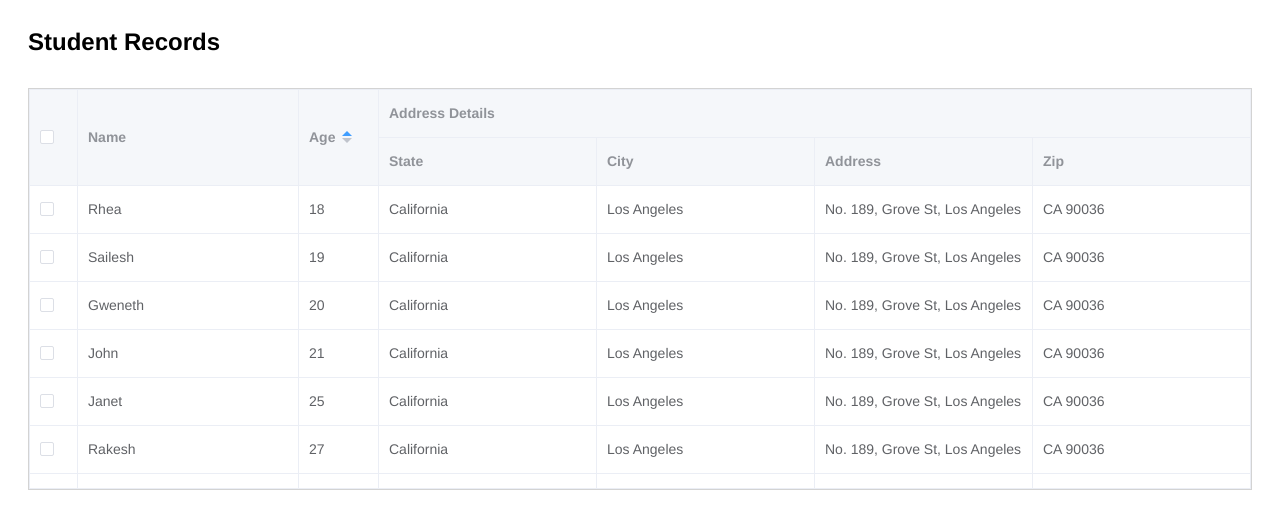
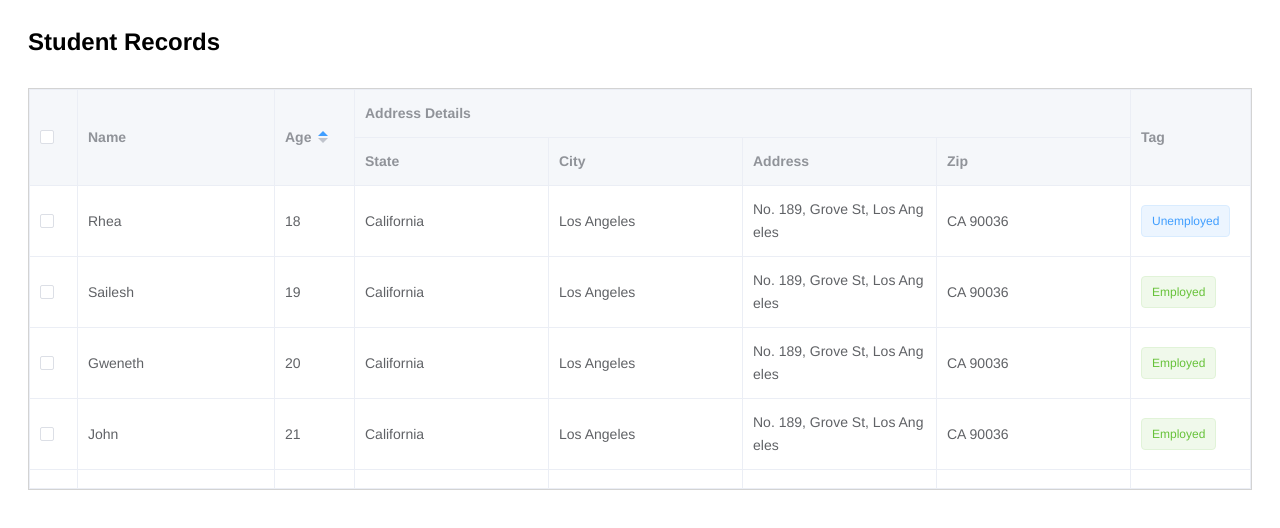
Before and after one commit to amansharma007/element-datatable-example, a Vue app: page / in a window 1280 px wide. Shown: the top 528 px of the page. Built offline with nearby package versions, Linux system fonts and the light colour scheme.

Commit message:
Add tag column with Employed and Unemployed

```diff
--- a/src/components/StudentRecords.vue
+++ b/src/components/StudentRecords.vue
@@ -16,6 +16,14 @@
             <el-table-column prop="city" label="City"></el-table-column>
             <el-table-column prop="address" label="Address"></el-table-column>
             <el-table-column prop="zip" label="Zip"></el-table-column>
+          </el-table-column>
+          <el-table-column prop="tag" label="Tag" width="120">
+            <template slot-scope="scope">
+              <el-tag
+                :type="scope.row.tag === 'Employed' ? 'success' : 'primary'"
+                disable-transitions
+              >{{scope.row.tag}}</el-tag>
+            </template>
           </el-table-column>
         </el-table>
       </el-col>
--- a/src/data/students_data.js
+++ b/src/data/students_data.js
@@ -6,6 +6,7 @@ export const STUDENTS_DATA = [
     city: "Los Angeles",
     address: "No. 189, Grove St, Los Angeles",
     zip: "CA 90036",
+    tag: 'Employed'
   },
   {
     name: "Janet",
@@ -14,6 +15,7 @@ export const STUDENTS_DATA = [
     city: "Los Angeles",
     address: "No. 189, Grove St, Los Angeles",
     zip: "CA 90036",
+    tag: 'Unemployed'
   },
   {
     name: "Rami",
@@ -22,6 +24,7 @@ export const STUDENTS_DATA = [
     city: "Los Angeles",
     address: "No. 189, Grove St, Los Angeles",
     zip: "CA 90036",
+    tag: 'Unemployed'
   },
   {
     name: "Sylvestor",
@@ -30,6 +33,7 @@ export const STUDENTS_DATA = [
     city: "Los Angeles",
     address: "No. 189, Grove St, Los Angeles",
     zip: "CA 90036",
+    tag: 'Unemployed'
   },
   {
     name: "Gweneth",
@@ -38,6 +42,7 @@ export const STUDENTS_DATA = [
     city: "Los Angeles",
     address: "No. 189, Grove St, Los Angeles",
     zip: "CA 90036",
+    tag: 'Employed'
   },
   {
     name: "Rakesh",
@@ -46,6 +51,7 @@ export const STUDENTS_DATA = [
     city: "Los Angeles",
     address: "No. 189, Grove St, Los Angeles",
     zip: "CA 90036",
+    tag: 'Unemployed'
   },
   {
     name: "Amitabh",
@@ -54,6 +60,7 @@ export const STUDENTS_DATA = [
     city: "Los Angeles",
     address: "No. 189, Grove St, Los Angeles",
     zip: "CA 90036",
+    tag: 'Unemployed'
   },
   {
     name: "Rosy",
@@ -62,6 +69,7 @@ export const STUDENTS_DATA = [
     city: "Los Angeles",
     address: "No. 189, Grove St, Los Angeles",
     zip: "CA 90036",
+    tag: 'Employed'
   },
   {
     name: "Rhea",
@@ -70,6 +78,7 @@ export const STUDENTS_DATA = [
     city: "Los Angeles",
     address: "No. 189, Grove St, Los Angeles",
     zip: "CA 90036",
+    tag: 'Unemployed'
   },
   {
     name: "Sailesh",
@@ -78,6 +87,7 @@ export const STUDENTS_DATA = [
     city: "Los Angeles",
     address: "No. 189, Grove St, Los Angeles",
     zip: "CA 90036",
+    tag: 'Employed'
   },
   {
     name: "Rohit",
@@ -86,6 +96,7 @@ export const STUDENTS_DATA = [
     city: "Los Angeles",
     address: "No. 189, Grove St, Los Angeles",
     zip: "CA 90036",
+    tag: 'Employed'
   },
   {
     name: "Alan",
@@ -94,5 +105,6 @@ export const STUDENTS_DATA = [
     city: "Los Angeles",
     address: "No. 189, Grove St, Los Angeles",
     zip: "CA 90036",
+    tag: 'Employed'
   },
 ];
```
